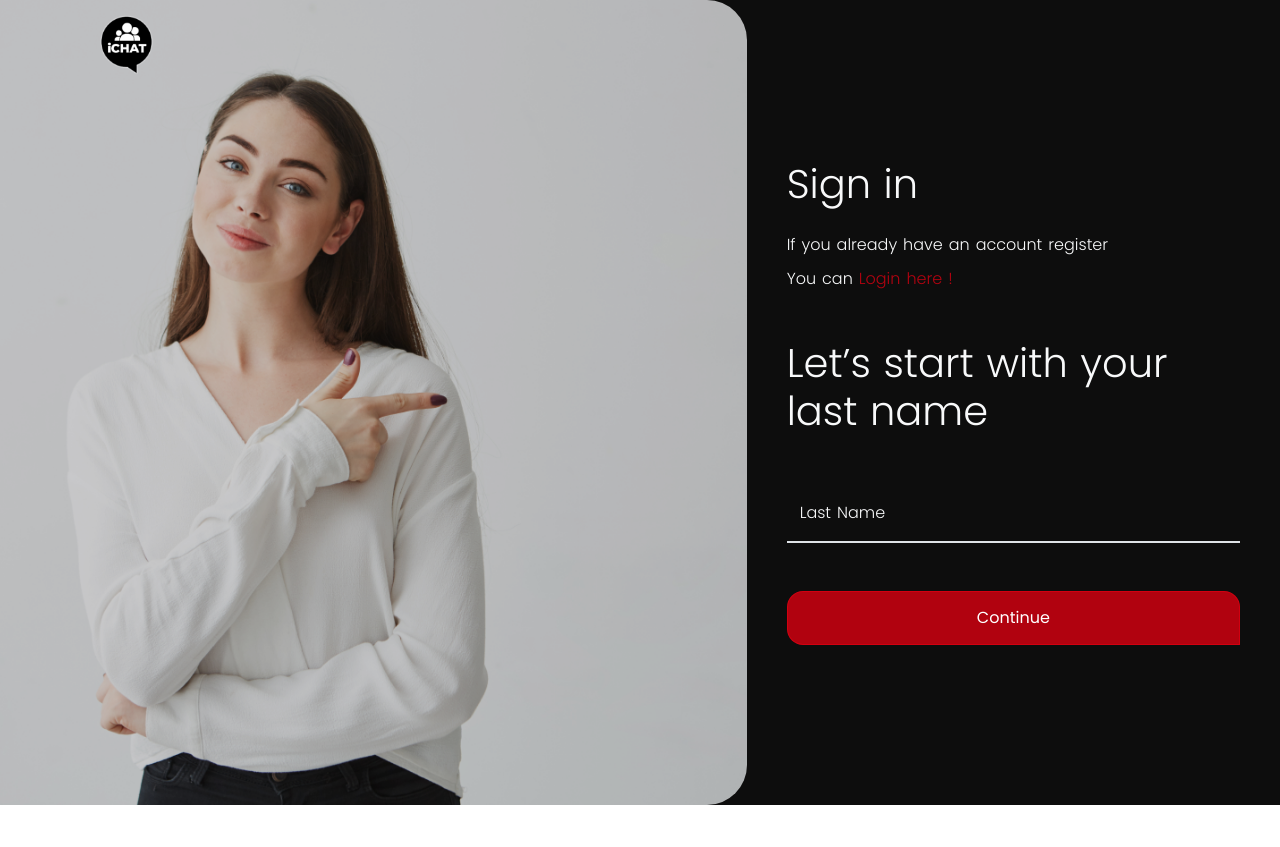
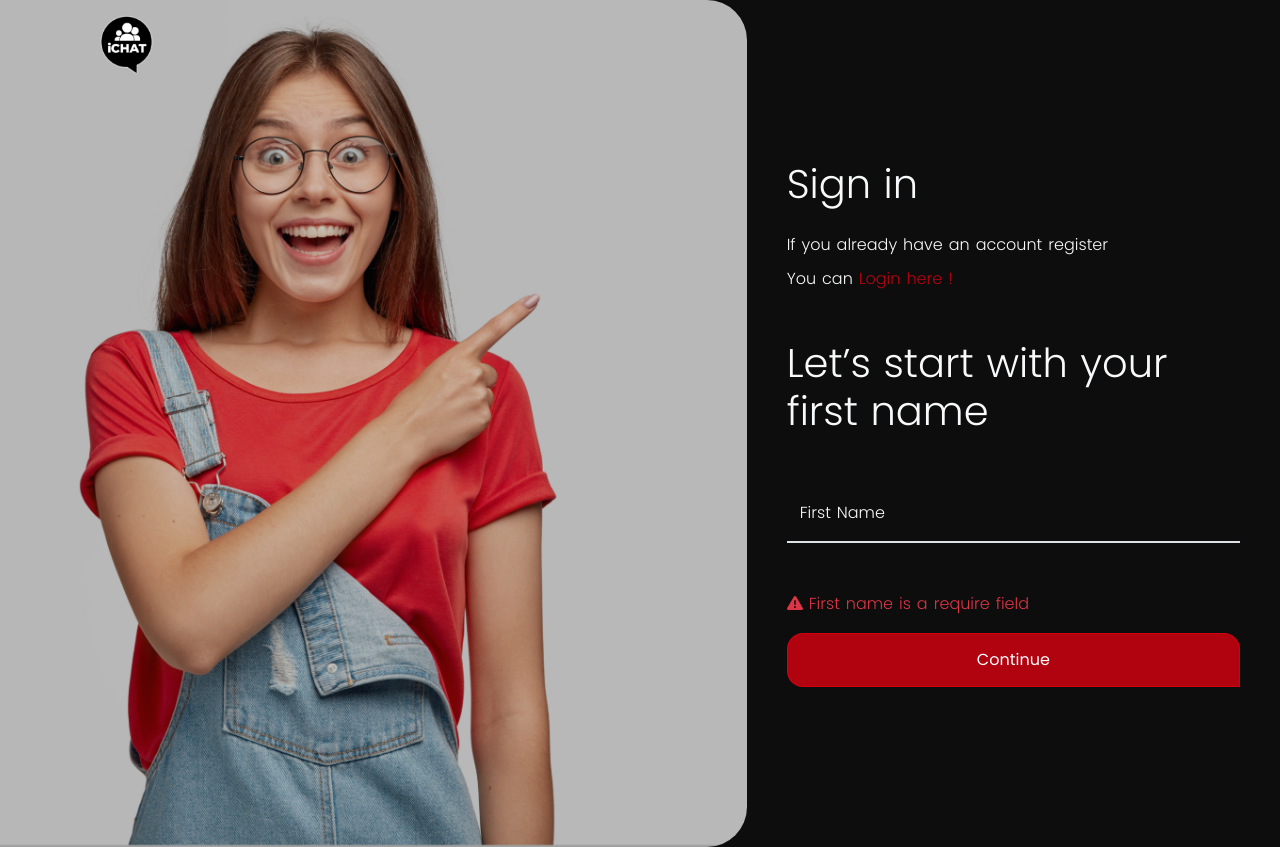
Before and after one commit to sankar008/ichat, a React (Create React App) app: page /child/signup in a window 1280 px wide. Both pictures are taken after a click on the button "Continue". Before the commit the page ends 805 px from the top, so only its background shows below. Built offline with nearby package versions, Linux system fonts and the light colour scheme.

Commit message:
Push Kids sign up

```diff
--- a/src/components/SignupChild.js
+++ b/src/components/SignupChild.js
@@ -4,22 +4,42 @@ import { Link } from "react-router-dom"
 import '../assets/style/access.scss'
 import * as loginImg from '../assets/img/ImgLib.js';
 
+import { FontAwesomeIcon } from '@fortawesome/react-fontawesome'
+import { faTriangleExclamation } from '@fortawesome/free-solid-svg-icons'
+
 /* import { StyledEngineProvider } from '@mui/material/styles'; */
 import { AdapterDayjs } from '@mui/x-date-pickers/AdapterDayjs';
 import { LocalizationProvider } from '@mui/x-date-pickers/LocalizationProvider';
-import { DatePicker } from '@mui/x-date-pickers/DatePicker';
+// import { DatePicker } from '@mui/x-date-pickers/DatePicker';
 import { MobileDatePicker } from '@mui/x-date-pickers/MobileDatePicker';
+import { TextField } from '@mui/material';
 import OTPInput from "otp-input-react";
+import * as appUtils from "../helper/validation";
 
 const SignupChild = () => {
   const [isField, setisField] = React.useState(0);
   const [dateValue, setDateValue] = React.useState(null)
   const [email, setEmail] = React.useState('')
+  const [firstName, setfirstName] = React.useState('')
+  const [lastName, setlastName] = React.useState('')
   const [OTP, setOTP] = React.useState("");
 
+  const [errMessage, seterrMessage] = React.useState("");
+
   const storeRegistrationData = (isField) =>{
+    if(isField === 0 && firstName == ''){
+      seterrMessage(<><span className='text-danger mb-3 d-block'><FontAwesomeIcon icon={faTriangleExclamation} /> First name is a require field</span></>);
+    }else if(isField === 1 && lastName == ''){
+      seterrMessage(<><span className='text-danger mb-3 d-block'><FontAwesomeIcon icon={faTriangleExclamation} /> Last name is a require field</span></>);
+    }else if(isField === 2 && email == ''){
+      seterrMessage(<><span className='text-danger mb-3 d-block'><FontAwesomeIcon icon={faTriangleExclamation} /> Email id is a require field</span></>);
+    }else if(isField === 2 && appUtils.validateEmail(email) !== 1){
+      seterrMessage(<><span className='text-danger mb-3 d-block'><FontAwesomeIcon icon={faTriangleExclamation} /> Invalid Email Id</span></>);
+    }else{
+      seterrMessage("");
       let stage = ++isField;
       setisField(stage);
+    }
   }
 
 
@@ -27,7 +47,12 @@ const SignupChild = () => {
     const { name, value } = e.target;
     if(name === 'emailId'){
       setEmail(value)
+    }else if(name === 'firstName'){
+      setfirstName(value)
+    }else if(name === 'lastName'){
+      setlastName(value)
     }
+
   }
 
   return (
@@ -68,19 +93,18 @@ const SignupChild = () => {
                             <>
                               <h4 className="display-6 my-5">Let’s start with your first name</h4>
                               <div className="form-floating my-5">
-                                <input type="text" className="form-control" name="firstName" id="firstName" placeholder="Enter your First name" onChange={handalerChanges}/>
-                                <label htmlFor="u-name">First Name</label>
+                                <input type="text" className="form-control" name="firstName" id="firstName" placeholder="Enter your First name"  onChange={handalerChanges}/>
+                                <label htmlFor="firstName">First Name</label>
                               </div>
                             </>
                           ):``
-                        }
-                        {
+                        }{
                           isField === 1?(
                           <>
                             <h4 className="display-6 my-5">Let’s start with your last name</h4>
                             <div className="form-floating my-5">
-                                <input type="text" className="form-control" id="lastName" name="lastName" placeholder="Enter your First name" onChange={handalerChanges}/>
-                                <label htmlFor="u-name">Last Name</label>
+                              <input type="text" className="form-control" id="lastName" name="lastName" placeholder="Last name"  onChange={handalerChanges}/>
+                              <label htmlFor="lastName">Last Name</label>
                             </div>
                           </>
                         ):``
@@ -89,7 +113,7 @@ const SignupChild = () => {
                             <>
                               <h4 className="display-6 my-5">What’s your email address?</h4>
                               <div className="form-floating my-5">
-                                <input type="text" className="form-control" id="emailId" name="emailId" placeholder="Email Id" onChange={handalerChanges}/>
+                                <input type="text" className="form-control" id="emailId" name="emailId" placeholder="Email Id"  onChange={handalerChanges}/>
                                 <label htmlFor="u-email">Enter your email address</label>
                               </div>
                             </>
@@ -99,10 +123,11 @@ const SignupChild = () => {
                             <>
                               <h4 className="display-6 my-5">
                                 Enter the OTP<br/>
-                                <small className='fs-6'>A code has been sent to {email}</small>
+                                <small className='fs-6'>A code has been sent to { email }</small>
                               </h4>
                               <div className="form-floating my-5">
                               <OTPInput
+                                  className="validateOpt"
                                   value={OTP}
                                   onChange={setOTP}
                                   autoFocus
@@ -117,6 +142,11 @@ const SignupChild = () => {
                           isField === 4?(
                             <>
                               <h4 className="display-6 my-5">When’s your birthday?</h4>
+                              {/* <div className="form-floating my-5">
+                                <input type="text" className="form-control" id="u-birth-d" placeholder="Select your date of birth" />
+                                <label htmlFor="u-birth-d">Select your date of birth</label>
+                              </div> */}
+
                               <LocalizationProvider className="" dateAdapter={AdapterDayjs}>
                                 <MobileDatePicker
                                   className="form-control my-5"
@@ -124,18 +154,19 @@ const SignupChild = () => {
                                   views={['day', 'month', 'year']}
                                   format="d MMMM YYYY"
                                   placeholder="Select your date of birth"
+                                  inputProps={{
+                                    placeholder: "Placeholder"
+                                  }}
                                   value={dateValue}
                                   onChange={(newValue) => setDateValue(newValue)}
+                                  renderInput={(params) => <TextField {...params} placeholder='Select your date of birth' />}
                                 />
                               </LocalizationProvider>
                             </>
                           ):``
                         }
-                        {
-                          isField === 5?<><p>Show success message here</p></>:<>
+                        {errMessage}
                         <button className="btn btn-theme btn-danger w-100" onClick={() => storeRegistrationData(isField)}>Continue</button>
-                          </>
-                        }
                     </div>
                 </div>
             </div>
--- a/src/components/SignupParent.js
+++ b/src/components/SignupParent.js
@@ -10,12 +10,12 @@ import { faTriangleExclamation } from '@fortawesome/free-solid-svg-icons'
 /* import { StyledEngineProvider } from '@mui/material/styles'; */
 import { AdapterDayjs } from '@mui/x-date-pickers/AdapterDayjs';
 import { LocalizationProvider } from '@mui/x-date-pickers/LocalizationProvider';
-import { DatePicker } from '@mui/x-date-pickers/DatePicker';
+// import { DatePicker } from '@mui/x-date-pickers/DatePicker';
 import { MobileDatePicker } from '@mui/x-date-pickers/MobileDatePicker';
 import { TextField } from '@mui/material';
 import OTPInput from "otp-input-react";
 import * as appUtils from "../helper/validation";
-import { toast, ToastContainer } from "react-toastify";
+// import { toast, ToastContainer } from "react-toastify";
 
 
 const SignupParent = () => {
```
Lines whose indentation alone changed are shown as unchanged.
